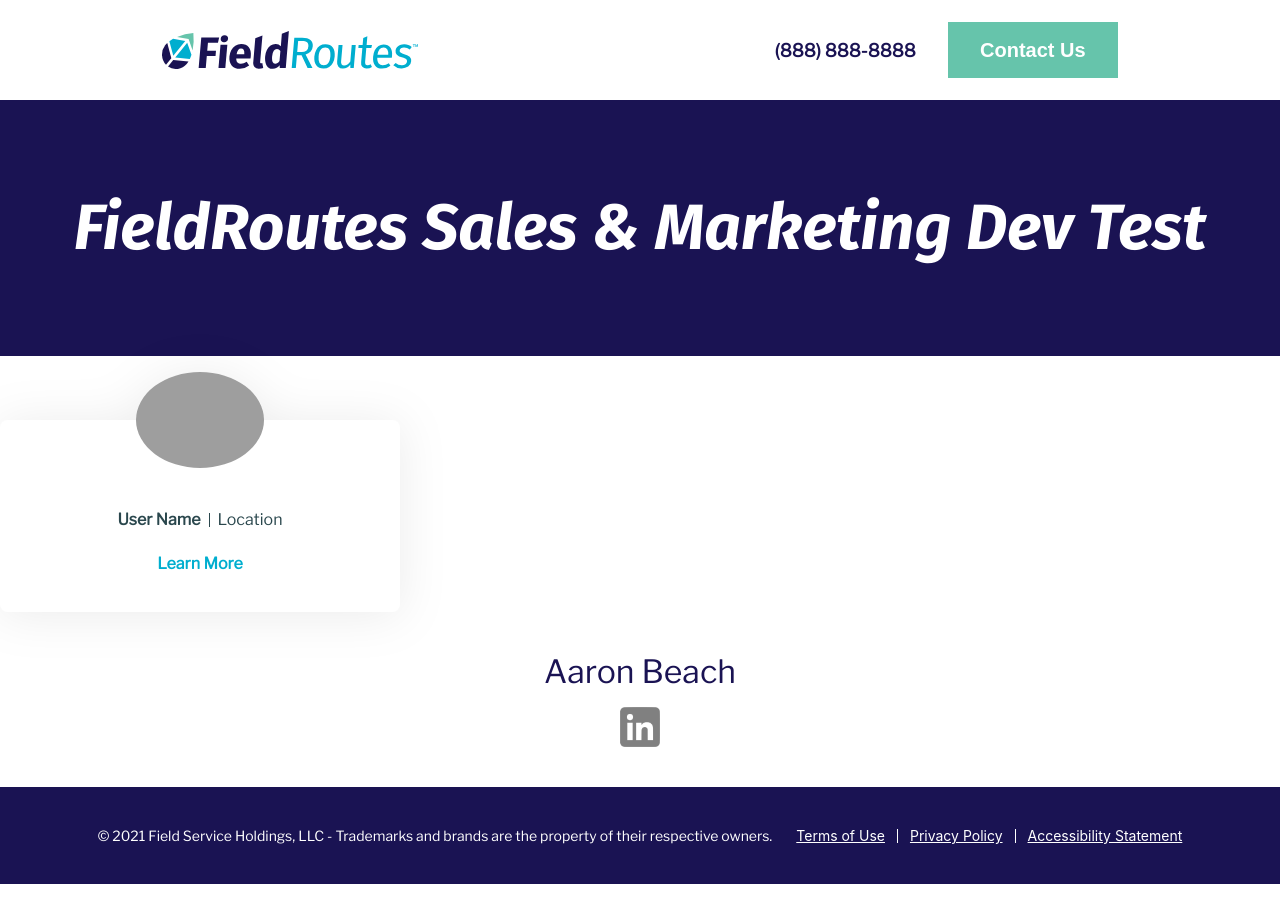
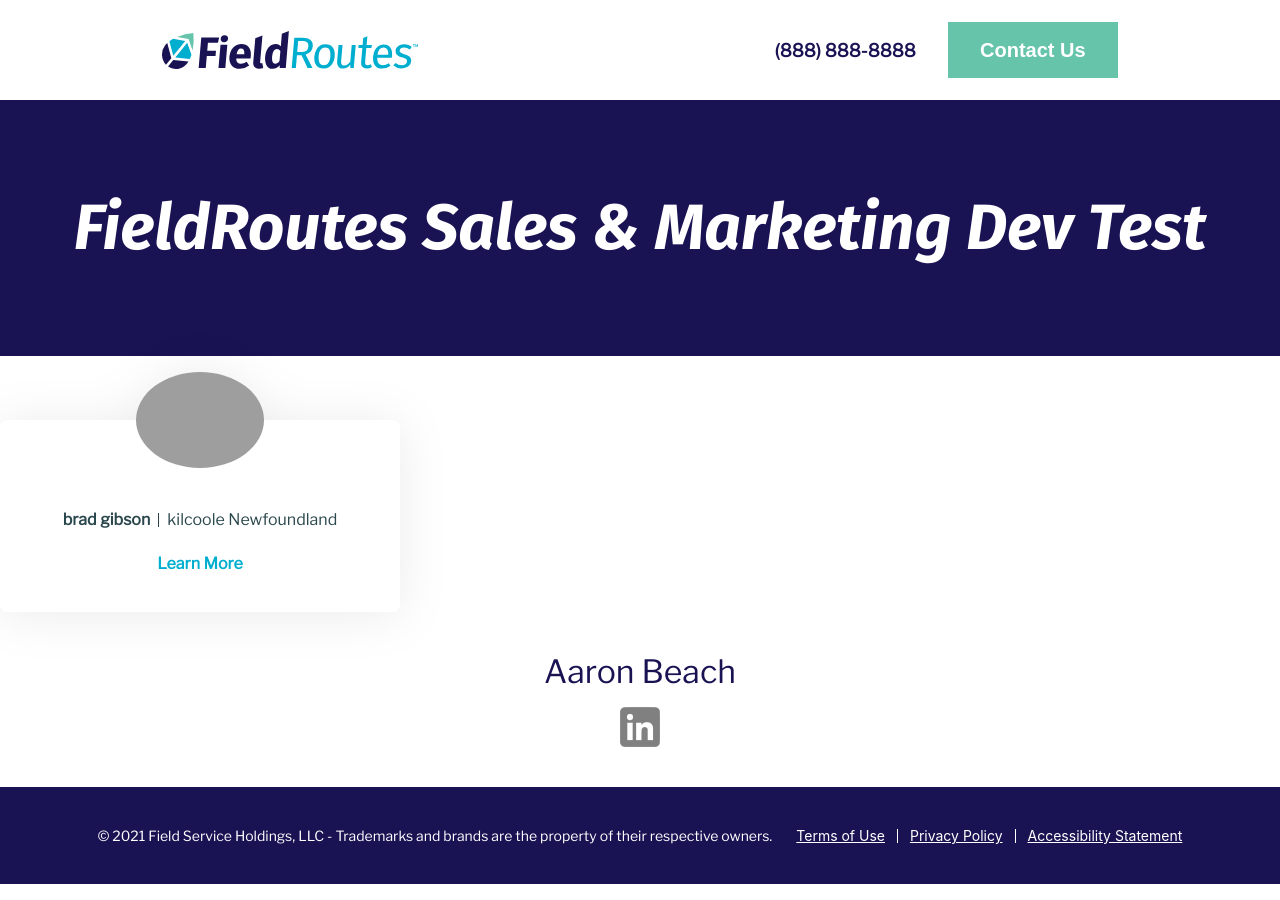
Before and after one commit to aaron-beach/field-routes, a React (Create React App) app: page / in a window 1280 px wide. Built offline with nearby package versions, Linux system fonts and the light colour scheme; grey boxes are pictures that could not be loaded.

Commit message:
[maint] rename file

```diff
--- /dev/null
+++ b/public/data.json
@@ -0,0 +1,62 @@
+{
+	"results": [
+		{
+			"gender": "male",
+			"name": {
+				"title": "mr",
+				"first": "brad",
+				"last": "gibson"
+			},
+			"location": {
+				"street": "9278 new road",
+				"city": "kilcoole",
+				"state": "waterford",
+				"postcode": "93027",
+				"coordinates": {
+					"latitude": "20.9267",
+					"longitude": "-7.9310"
+				},
+				"timezone": {
+					"offset": "-3:30",
+					"description": "Newfoundland"
+				}
+			},
+			"email": "brad.gibson@example.com",
+			"login": {
+				"uuid": "155e77ee-ba6d-486f-95ce-0e0c0fb4b919",
+				"username": "silverswan131",
+				"password": "firewall",
+				"salt": "TQA1Gz7x",
+				"md5": "dc523cb313b63dfe5be2140b0c05b3bc",
+				"sha1": "7a4aa07d1bedcc6bcf4b7f8856643492c191540d",
+				"sha256": "74364e96174afa7d17ee52dd2c9c7a4651fe1254f471a78bda0190135dcd3480"
+			},
+			"dob": {
+				"date": "1993-07-20T09:44:18.674Z",
+				"age": 26
+			},
+			"registered": {
+				"date": "2002-05-21T10:59:49.966Z",
+				"age": 17
+			},
+			"phone": "011-962-7516",
+			"cell": "081-454-0666",
+			"id": {
+				"name": "PPS",
+				"value": "0390511T"
+			},
+			"picture": {
+				"large": "https://randomuser.me/api/portraits/men/75.jpg",
+				"medium": "https://randomuser.me/api/portraits/med/men/75.jpg",
+				"thumbnail": "https://randomuser.me/api/portraits/thumb/men/75.jpg"
+			},
+			"nat": "IE"
+		}
+	],
+	"info": {
+		"seed": "fea8be3e64777240",
+		"results": 1,
+		"page": 1,
+		"version": "1.3"
+	}
+}
--- a/src/App.js
+++ b/src/App.js
@@ -3,7 +3,7 @@
 import Banner from './components/Banner';
 import Footer from './components/Footer';
 import Applicant from './components/Applicant';
-import UserCard from './components/UserCard';
+import ProfileCard from './components/ProfileCard';
 
 function App () {
 
@@ -11,7 +11,7 @@
 		<div className='App'>
 			<NavBar />
 			<Banner />
-			<UserCard />
+			<ProfileCard />
 			<Applicant />
 			<Footer />
 		</div>
--- /dev/null
+++ b/src/components/ProfileCard.js
@@ -0,0 +1,155 @@
+import { useState, useEffect } from 'react';
+import styled from 'styled-components';
+import { COLORS, VerticalDivider } from './shared';
+import { SectionSubtitle, P, A } from './type';
+
+const ProfileCard = (props) => {
+	const [data, setData] = useState([]);
+	const [ user, setUser ] = useState( [] );
+
+	const getData = () => {
+		fetch('data.json', {
+			headers: {
+				'Content-Type': 'application/json',
+				Accept: 'application/json',
+			},
+		})
+			.then(function (response) {
+				console.log(response);
+				return response.json();
+			})
+			.then(function (myJson) {
+				console.log(myJson);
+				setData( myJson );
+				setUser( myJson.results );
+			});
+	};
+
+	useEffect(() => {
+		getData();
+	}, []);
+
+
+	const Card = styled.div`
+		background-color: ${COLORS.WHITE};
+		border-radius: 8px;
+		filter: drop-shadow(0 3px 24px #00000014);
+		height: 192px;
+		margin-top: calc(128px / 2);
+		text-align: center;
+		width: 400px;
+
+		&:hover {
+			background-color: ${COLORS.LITE_BLUE};
+
+			.card-link {
+				color: ${COLORS.WHITE};
+			}
+		}
+	`;
+
+	const CardTitle = styled.div`
+		display: flex;
+		justify-content: center;
+		align-items: center;
+	`;
+
+	const CardName = styled(SectionSubtitle)`
+		font-size: 16px;
+		font-weight: 600;
+		padding: 8px;
+		color: ${COLORS.DARK_GREEN};
+	`;
+
+	const CardLocation = styled(P)`
+		color: ${COLORS.DARK_GREEN};
+		padding: 8px;
+	`;
+
+	const CardHeader = styled.div`
+		height: 66px;
+		width: 400px;
+	`;
+
+	const CardImage = styled.img`
+		width: 128px;
+		border-radius: 50%;
+		transform: translateY(-50%);
+	`;
+
+	const CardAction = styled(A)`
+		color: ${COLORS.LITE_BLUE};
+		font-weight: 600;
+		text-decoration: none;
+	`;
+
+	const handleLightBox = () => {
+		document.getElementById('shadowing').style.display = 'block';
+		document.getElementById('box').style.display = 'block';
+	};
+
+	const handleClose = () => {
+		console.log('Close');
+		document.getElementById('box').style.display = 'none';
+		document.getElementById('shadowing').style.display = 'none';
+	};
+
+	return (
+		<>
+			<Card onClick={handleLightBox}>
+				{user &&
+					user.length > 0 &&
+					user.map((item) => (
+						<>
+							<CardHeader>
+								<CardImage src={item.picture.large} />
+							</CardHeader>
+							<CardTitle>
+								<CardName>
+									{item.name.first} {item.name.last}
+								</CardName>
+								<VerticalDivider color={COLORS.DARK_GREEN} />
+								<CardLocation>
+									{item.location.city} {item.location.timezone.description}
+								</CardLocation>
+							</CardTitle>
+						</>
+					))}
+				<CardAction className='card-link'>Learn More</CardAction>
+			</Card>
+			<div id='shadowing'></div>
+			<div id='box'>
+				<div id='boxheader'>
+					<button id='boxclose' onClick={handleClose}>
+						X
+					</button>
+				</div>
+				<div id='boxcontent'>
+					{user &&
+						user.length > 0 &&
+						user.map((item) => (
+							<>
+								<button id='boxclose' onClick={handleClose}>
+									X
+								</button>
+								<CardHeader>
+									<CardImage src={item.picture.large} />
+								</CardHeader>
+								<CardTitle>
+									<CardName>
+										{item.name.first} {item.name.last}
+									</CardName>
+									<VerticalDivider color={COLORS.DARK_GREEN} />
+									<CardLocation>
+										{item.location.city} {item.location.timezone.description}
+									</CardLocation>
+								</CardTitle>
+							</>
+						))}
+				</div>
+			</div>
+		</>
+	);
+};
+
+export default ProfileCard;
--- a/src/components/UserCard.js
+++ /dev/null
@@ -1,97 +0,0 @@
-import styled from 'styled-components';
-import { COLORS, VerticalDivider } from './shared';
-import { SectionSubtitle, P, A } from './type';
-
-const UserCard = (props) => {
-  const Card = styled.div`
-		background-color: ${COLORS.WHITE};
-		border-radius: 8px;
-		filter: drop-shadow(0 3px 24px #00000014);
-		height: 192px;
-		margin-top: calc(128px / 2);
-		text-align: center;
-		width: 400px;
-
-		&:hover {
-			background-color: ${COLORS.LITE_BLUE};
-
-      .card-link {
-        color: ${COLORS.WHITE};
-      }
-		}
-	`;
-
-  const CardTitle = styled.div`
-		display: flex;
-		justify-content: center;
-		align-items: center;
-	`;
-
-  const CardName = styled( SectionSubtitle )`
-    font-size: 16px;
-    font-weight: 600;
-    padding: 8px;
-    color: ${COLORS.DARK_GREEN};
-  `;
-
-  const CardLocation = styled(P)`
-		color: ${COLORS.DARK_GREEN};
-		padding: 8px;
-	`;
-
-  const CardHeader = styled.div`
-    height: 66px;
-    width:400px;
-  `;
-
-  const CardImage = styled.img`
-    width: 128px;
-    border-radius: 50%;
-    transform: translateY(-50%);
-  `;
-
-  const CardAction = styled(A)`
-		color: ${COLORS.LITE_BLUE};
-		font-weight: 600;
-		text-decoration: none;
-	`;
-
-  const handleLightBox = () => {
-    document.getElementById('shadowing').style.display = 'block';
-    document.getElementById('box').style.display = 'block';
-  };
-
-  const handleClose = () => {
-    console.log('Close');
-    document.getElementById('box').style.display = 'none';
-    document.getElementById('shadowing').style.display = 'none';
-  };
-
-  return (
-		<>
-			<Card onClick={handleLightBox}>
-				<CardHeader>
-					<CardImage src='https://randomuser.me/api/portraits/med/men/75.jpg' />
-				</CardHeader>
-				<CardTitle>
-					<CardName>User Name</CardName>
-					<VerticalDivider color={COLORS.DARK_GREEN} />
-					<CardLocation>Location</CardLocation>
-				</CardTitle>
-				<CardAction className='card-link'>Learn More</CardAction>
-			</Card>
-			<div id='shadowing'></div>
-			<div id='box'>
-				<div id='boxheader'>
-					<span id='boxtitle'>Header Content</span>
-					<button id='boxclose' onClick={handleClose}>
-						X
-					</button>
-				</div>
-				<div id='boxcontent'>Body Content</div>
-			</div>
-		</>
-	);
-};
-
-export default UserCard;
```
Also changed, not shown: public/logo192.png (added).
